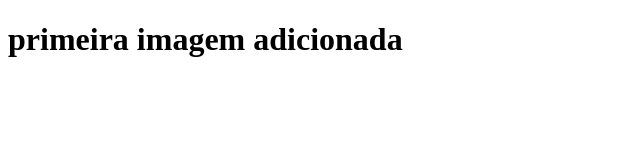
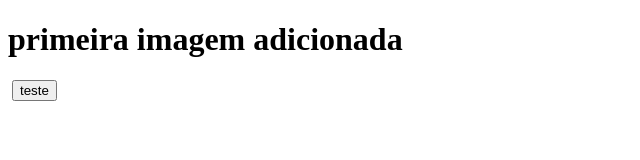
Before and after one commit to Murillo18082007/aula-de-programa-o, a plain HTML site: page index.html in a window 1280 px wide. Shown: the whole page, without its empty margins (0-640 px from the left). Drawn offline with Linux system fonts and the light colour scheme.

Commit message:
Update index.html

```diff
--- a/index.html
+++ b/index.html
@@ -11,3 +11,6 @@
 <img src="pngegg.p" alt="">
 </body>
 </html>
+<button>
+    teste
+</button>
```
